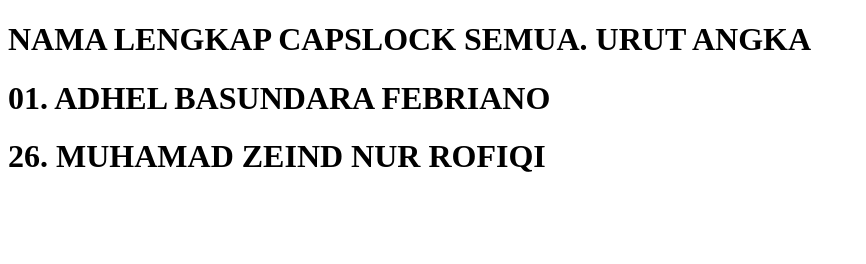
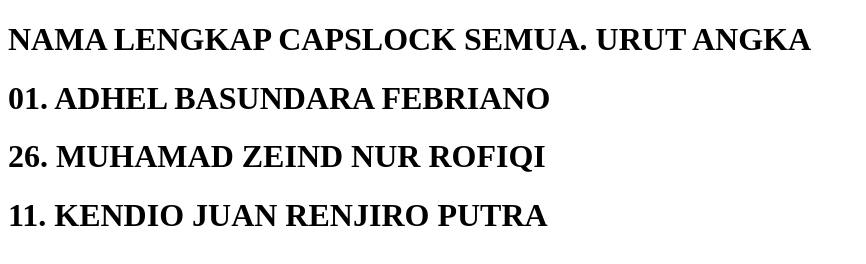
Before and after one commit to BagusHidayat21/tugas-smkn1jenangan, a plain HTML site: page index.html in a window 1280 px wide. Shown: the whole page, without its empty margins (0-866 px from the left). Drawn offline with Linux system fonts and the light colour scheme.

Commit message:
feat: menambahkan nama kendio

```diff
--- a/index.html
+++ b/index.html
@@ -9,5 +9,6 @@
     <h1>NAMA LENGKAP CAPSLOCK SEMUA. URUT ANGKA</h1>
     <h1>01. ADHEL BASUNDARA FEBRIANO</h1>
     <h1>26. MUHAMAD ZEIND NUR ROFIQI</h1>
+    <h1>11. KENDIO JUAN RENJIRO PUTRA</h1>
 </body>
 </html>
```
